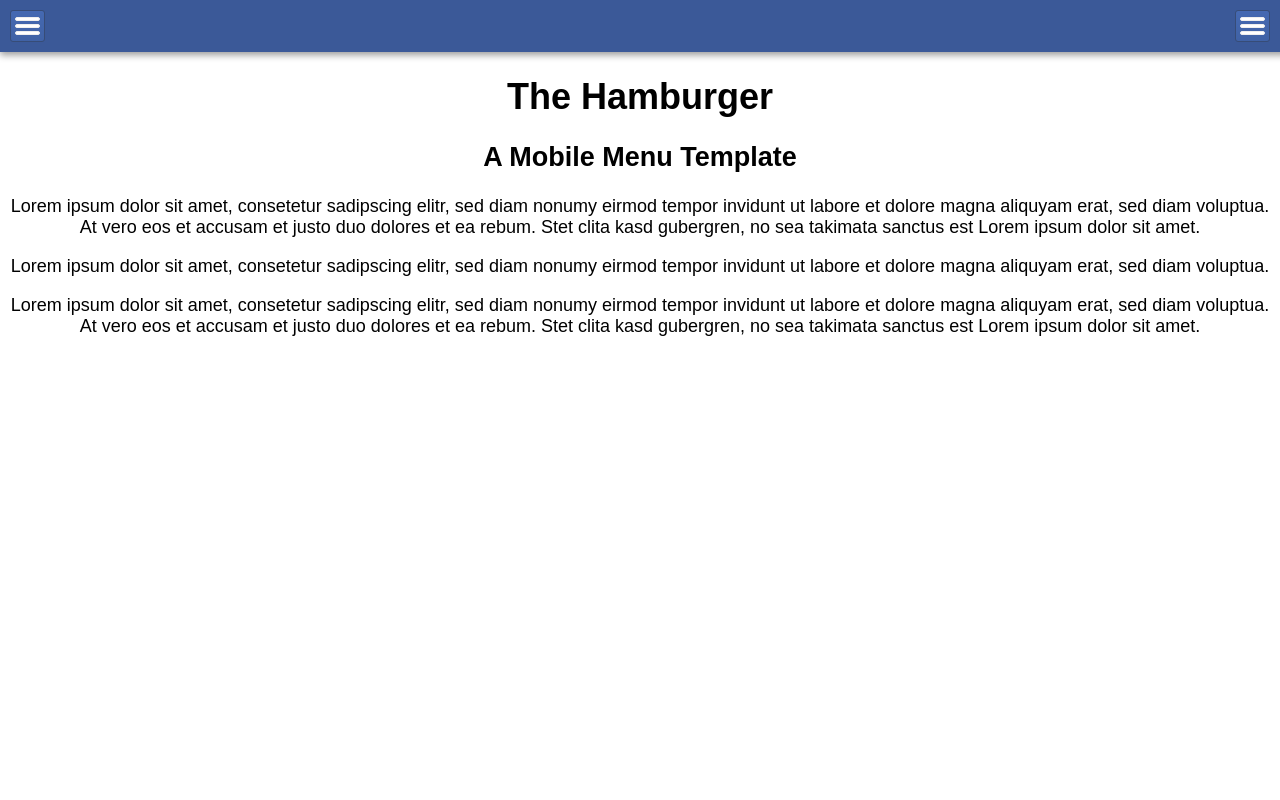
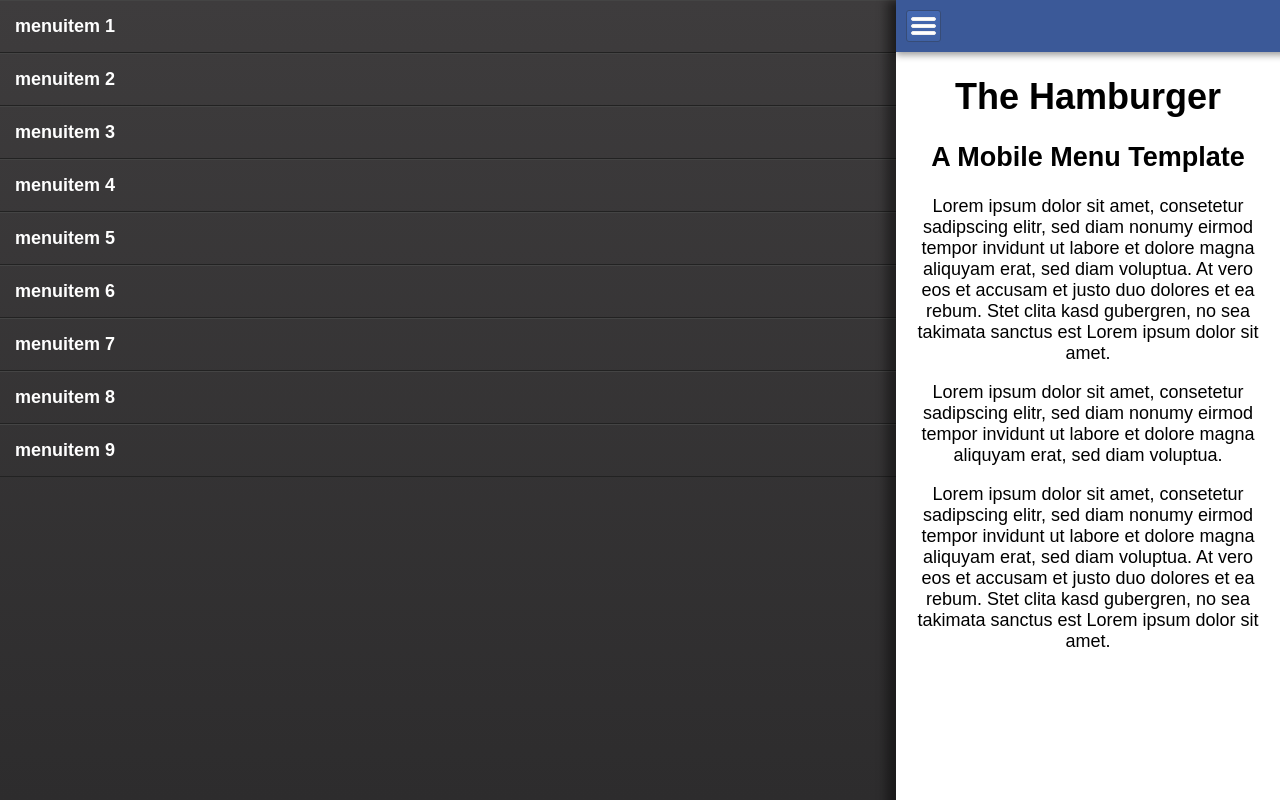
Before and after one commit to taras101/taras101.github.io, a plain HTML site: page index.html in a window 1280 px wide. Both pictures are taken after a click on the element 1252 px from the left and 26 px from the top of the page. Shown: the top 800 px of the page. Drawn offline with nearby package versions, Linux system fonts and the light colour scheme.

Commit message:
just js for 2nd menu

```diff
--- a/hamburger.css
+++ b/hamburger.css
@@ -8,9 +8,8 @@ body {
     font-family: Arial;
     font-size: 18px;
 }
-#content{
-    text-align: center;
-}
+
+
 /*
 Header is relative so z-index: 1 guarantees always displayed on top
 */
@@ -30,6 +29,7 @@ using background color is important to cover the menu
 position absolute is set to cover the whole viewport
 */
 #content {
+    text-align: center;
     background-color: #FFFFFF;
     padding: 52px 10px 10px 10px;
     position: relative;
@@ -103,6 +103,7 @@ nav {
     filter: progid:DXImageTransform.Microsoft.gradient( startColorstr='#3e3c3d', endColorstr='#2d2c2d',GradientType=0 );
 }
 
+
 /*
 Style the navigation menu
 */
--- a/hamburger.js
+++ b/hamburger.js
@@ -11,6 +11,13 @@ $(document).ready(function() {
     $(function() {
     FastClick.attach(document.body);
     });
+    //slide menu open
+    window.addEventListener('load', function(){ // on page load
+    document.body.addEventListener('touchmove', function(e){
+        alert(e.changedTouches[0].pageX) // alert pageX coordinate of touch point
+        }, false)
+    }, false);
+
     //Open the menu
     $("#hamburger").click(function() {
 
@@ -29,6 +36,29 @@ $(document).ready(function() {
         });
 
     });
+     $("#hamburger2").click(function() {
+
+        //set the width of primary content container
+        var contentWidth = document.getElementById('content').offsetWidth;
+
+        // set the content with the width that it has originally
+        document.getElementById('content').setAttribute("style","width:contentWidth");
+
+        // display a layer to disable clicking and scrolling on the content while menu is shown
+        document.getElementById('contentLayer').style.display = 'block';
+
+        // set margin for the whole container
+
+        var contain = document.getElementById('container');
+        contain.style.marginLeft= '70%';
+
+         // animate the object
+         // $("#container").animate({"marginLeft": ["70%", 'easeOutExpo']}, {
+         //     duration: 900
+         // });
+
+    });
+
 
     //close the menu
     $("#contentLayer").click(function() {
```
Also changed, not shown: index.html (+5 -2 lines).
